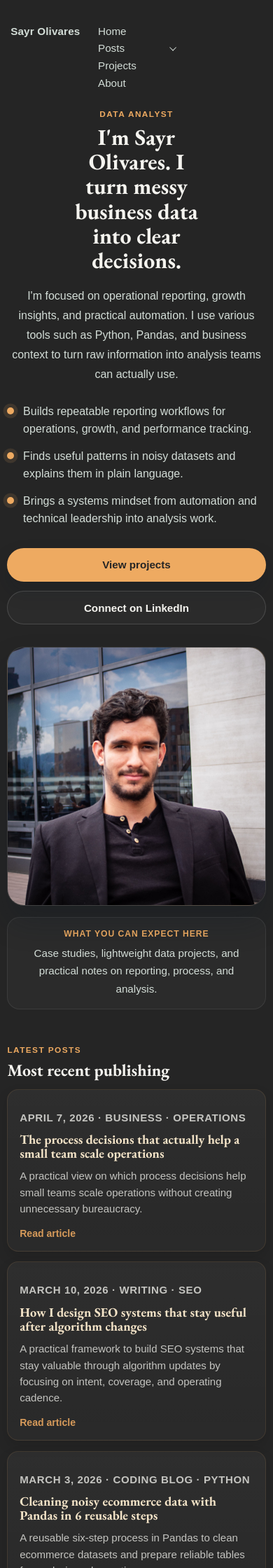
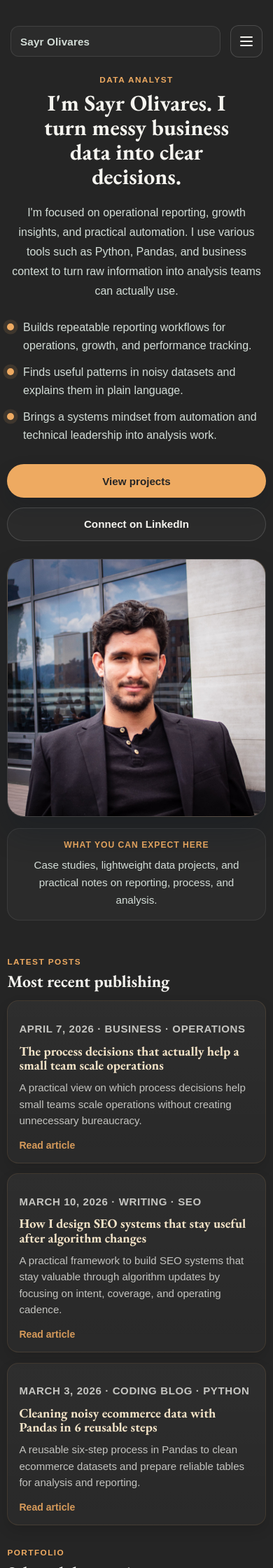
Before and after one commit to sayrolivares/sayrolivares.github.io, a Jekyll site: the page built from index.html, in a window 390 px wide. Shown: the top 2240 px of the page at 70% size. Built offline with Jekyll 4.4.1, drawn with Linux system fonts in a browser that asks for light colours; some web fonts are replaced.

Commit message:
Improved responsiveness

```diff
--- a/_includes/site_nav.html
+++ b/_includes/site_nav.html
@@ -11,7 +11,13 @@
 {% endif %}
 <header class="topbar">
     <p class="brand"><a href="{{ home_url }}">{{ site.title }}</a></p>
-    <nav aria-label="{{ page.nav_label | default: 'Main navigation' }}">
+    <button class="nav-toggle" type="button" aria-expanded="false" aria-controls="site-nav">
+        <span class="nav-toggle__line" aria-hidden="true"></span>
+        <span class="nav-toggle__line" aria-hidden="true"></span>
+        <span class="nav-toggle__line" aria-hidden="true"></span>
+        <span class="sr-only">Toggle navigation</span>
+    </button>
+    <nav id="site-nav" aria-label="{{ page.nav_label | default: 'Main navigation' }}">
         <a href="{{ home_url }}">Home</a>
         <details class="nav-dropdown">
             <summary>Posts</summary>
--- a/css/style.css
+++ b/css/style.css
@@ -81,6 +81,10 @@ body {
     background: var(--bg);
 }
 
+img {
+    max-width: 100%;
+}
+
 /* Main page container used by home, category, post, and author pages. */
 .site-shell {
     /* `min()` keeps the layout wide on desktop but prevents edge-to-edge content
@@ -120,6 +124,56 @@ body {
 /* Accent hover gives the brand the same interaction language as the nav. */
 .brand a:hover {
     color: var(--accent);
+}
+
+.sr-only {
+    position: absolute;
+    width: 1px;
+    height: 1px;
+    padding: 0;
+    margin: -1px;
+    overflow: hidden;
+    clip: rect(0, 0, 0, 0);
+    white-space: nowrap;
+    border: 0;
+}
+
+.nav-toggle {
+    display: none;
+    align-items: center;
+    justify-content: center;
+    gap: 0.28rem;
+    width: 46px;
+    height: 46px;
+    padding: 0;
+    border: 1px solid rgba(255, 255, 255, 0.16);
+    border-radius: 12px;
+    background: rgba(255, 255, 255, 0.02);
+    color: var(--ink);
+    cursor: pointer;
+    justify-self: end;
+    position: relative;
+}
+
+.nav-toggle__line {
+    display: block;
+    width: 18px;
+    height: 2px;
+    border-radius: 999px;
+    background: currentColor;
+    transition: transform 180ms ease, opacity 180ms ease;
+}
+
+.topbar.nav-open .nav-toggle__line:nth-child(1) {
+    transform: translateY(4px) rotate(45deg);
+}
+
+.topbar.nav-open .nav-toggle__line:nth-child(2) {
+    opacity: 0;
+}
+
+.topbar.nav-open .nav-toggle__line:nth-child(3) {
+    transform: translateY(-4px) rotate(-45deg);
 }
 
 /* Center the primary navigation independently from the brand column. */
@@ -1016,9 +1070,56 @@ button:focus-visible {
    spacing rhythm and interaction affordances.
    ========================================================================== */
 @media (max-width: 980px) {
+    .site-shell,
+    .site-footer,
+    .article-shell {
+        width: min(1080px, 100% - 1.8rem);
+    }
+
+    .topbar {
+        grid-template-columns: 1fr auto;
+        justify-items: stretch;
+        align-items: center;
+        gap: 0.85rem;
+        padding-bottom: 0.95rem;
+    }
+
+    .nav-toggle {
+        display: inline-flex;
+        flex-direction: column;
+    }
+
+    .topbar nav {
+        width: 100%;
+        grid-column: 1 / -1;
+        display: none;
+        padding: 0.85rem;
+        border: 1px solid rgba(255, 255, 255, 0.1);
+        border-radius: 18px;
+        background: rgba(255, 255, 255, 0.03);
+        gap: 0.6rem;
+    }
+
+    .topbar.nav-open nav {
+        display: grid;
+        grid-template-columns: repeat(2, minmax(0, 1fr));
+    }
+
+    .dropdown-menu {
+        position: static;
+        left: 0;
+        transform: none;
+        min-width: 0;
+        margin-top: 0.4rem;
+        width: 100%;
+        border-radius: 12px;
+    }
+
     /* Stack the homepage hero once the side-by-side layout gets cramped. */
     .hero {
         grid-template-columns: 1fr;
+        gap: 1.6rem;
+        padding-top: 0.4rem;
         padding-bottom: 2.4rem;
         text-align: center;
     }
@@ -1046,6 +1147,14 @@ button:focus-visible {
         justify-self: center;
     }
 
+    .content-section {
+        margin-top: 2.4rem;
+    }
+
+    .hero + .content-section {
+        margin-top: 1.4rem;
+    }
+
     /* Article/category cards move from three columns to two. */
     .card-grid {
         grid-template-columns: repeat(2, minmax(0, 1fr));
@@ -1053,6 +1162,28 @@ button:focus-visible {
 
     .project-list {
         grid-template-columns: 1fr;
+    }
+
+    .project-card {
+        padding: 1.2rem 1.2rem 1.15rem;
+    }
+
+    .site-footer__grid {
+        grid-template-columns: repeat(2, minmax(0, 1fr));
+    }
+
+    .author-header {
+        grid-template-columns: 72px 1fr;
+        align-items: start;
+    }
+
+    .author-header img {
+        width: 72px;
+        height: 72px;
+    }
+
+    .post-header h1 {
+        max-width: 100%;
     }
 }
 
@@ -1066,6 +1197,10 @@ button:focus-visible {
         width: min(1080px, 100% - 1.3rem);
     }
 
+    .article-shell {
+        width: min(900px, 100% - 1.3rem);
+    }
+
     .hero {
         min-height: auto;
         padding-top: 0.6rem;
@@ -1073,7 +1208,7 @@ button:focus-visible {
     }
 
     .hero h1 {
-        max-width: 12ch;
+        max-width: clamp(13ch, 88vw, 18ch);
         margin-inline: auto;
     }
 
@@ -1100,17 +1235,20 @@ button:focus-visible {
     /* Intention: stack header pieces vertically on mobile.
        Note: `.topbar` is currently a grid in desktop styles, so the nav layout
        rules below do most of the real responsive work. */
-    .topbar {
-        flex-direction: column;
-        align-items: flex-start;
+    .topbar nav {
+        grid-template-columns: repeat(2, minmax(0, 1fr));
+        gap: 0.45rem;
     }
 
-    /* Turn the top nav into an adaptive grid so items wrap cleanly. */
-    .topbar nav {
-        width: 100%;
-        display: grid;
-        grid-template-columns: repeat(auto-fit, minmax(110px, 1fr));
-        gap: 0.45rem;
+    .topbar a,
+    .nav-dropdown summary {
+        display: flex;
+        align-items: center;
+        min-height: 44px;
+        padding: 0.7rem 0.8rem;
+        border: 1px solid rgba(255, 255, 255, 0.1);
+        border-radius: 12px;
+        background: rgba(255, 255, 255, 0.03);
     }
 
     /* Let the dropdown occupy a full mobile grid cell. */
@@ -1126,16 +1264,27 @@ button:focus-visible {
 
     /* On small screens, the dropdown behaves like an inline expanding block
        instead of a floating overlay. */
-    .dropdown-menu {
-        position: static;
-        transform: none;
-        min-width: 0;
-        margin-top: 0.4rem;
+    .topbar.nav-open nav {
+        grid-template-columns: 1fr;
     }
 
     /* Collapse card grids to a single column for comfortable reading. */
     .card-grid {
         grid-template-columns: 1fr;
+    }
+
+    .entry-card,
+    .post-article,
+    .author-card {
+        padding-inline: 1rem;
+    }
+
+    .post-content {
+        font-size: 1rem;
+    }
+
+    .tag-list {
+        gap: 0.4rem;
     }
 
     /* Related content becomes single column to avoid narrow cards. */
--- a/js/main.js
+++ b/js/main.js
@@ -1,4 +1,5 @@
 const desktopHoverQuery = window.matchMedia("(hover: hover) and (pointer: fine)");
+const mobileNavQuery = window.matchMedia("(max-width: 980px)");
 
 function initNavDropdown(dropdown) {
     const summary = dropdown.querySelector("summary");
@@ -60,6 +61,27 @@ function initNavDropdown(dropdown) {
 }
 
 document.querySelectorAll(".nav-dropdown").forEach(initNavDropdown);
+
+const topbar = document.querySelector(".topbar");
+const navToggle = document.querySelector(".nav-toggle");
+
+if (topbar && navToggle) {
+    const setNavOpen = (open) => {
+        topbar.classList.toggle("nav-open", open);
+        navToggle.setAttribute("aria-expanded", String(open));
+    };
+
+    navToggle.addEventListener("click", () => {
+        setNavOpen(!topbar.classList.contains("nav-open"));
+    });
+
+    mobileNavQuery.addEventListener("change", (event) => {
+        if (event.matches) return;
+        setNavOpen(false);
+    });
+
+    setNavOpen(false);
+}
 
 // Carousel behavior only: the homepage decides which posts appear by editing
 // the featured_posts list in index.html.
```
Also changed, not shown: assets/icons/favicon3.png (deleted), assets/icons/favicon4.png (deleted).
